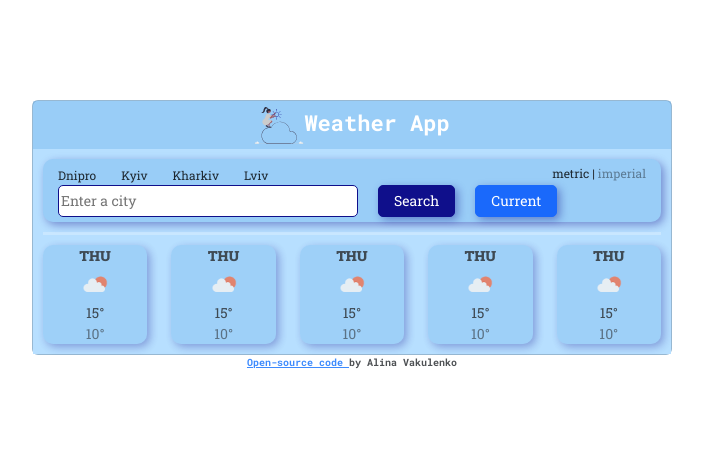
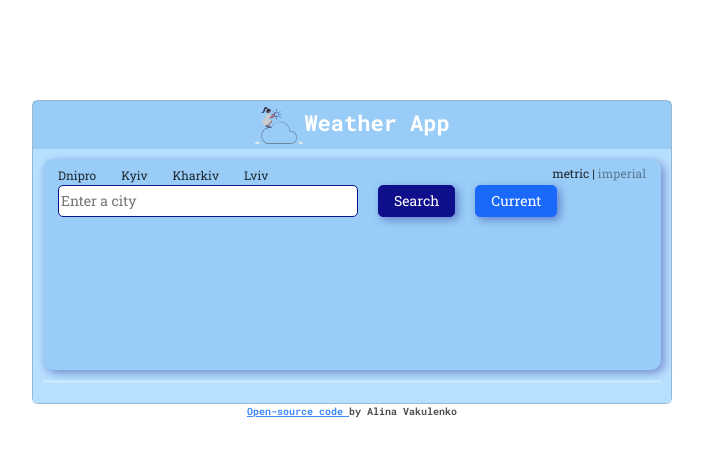
Before and after one commit to alina-vakulenko/weather-app-react, a React (Create React App) app: page / in a window 1280 px wide. Shown: the top 456 px of the page, without its empty margins (288-991 px from the left). Built offline with nearby package versions, Linux system fonts and the light colour scheme.

Commit message:
completed search engine for current and entered city

```diff
--- a/src/Body.js
+++ b/src/Body.js
@@ -21,7 +21,7 @@ export default function Body() {
         </div>
       </section>
       <hr />
-      <Forecast />
+      {/* <Forecast /> */}
     </div>
   );
 }
--- a/src/DefaultCities.js
+++ b/src/DefaultCities.js
@@ -1,22 +1,14 @@
-import React from "react";
+import React, { useState } from "react";
 import "./DefaultCities.css";
 
 export default function DefaultCities() {
   return (
     <div className="DefaultCities">
       <ul>
-        <li className="city" id="city">
-          Dnipro
-        </li>
-        <li className="city" id="city">
-          Kyiv
-        </li>
-        <li className="city" id="city">
-          Kharkiv
-        </li>
-        <li className="city" id="city">
-          Lviv
-        </li>
+        <li className="city">Dnipro</li>
+        <li className="city">Kyiv</li>
+        <li className="city">Kharkiv</li>
+        <li className="city">Lviv</li>
       </ul>
     </div>
   );
--- a/src/Forecast.js
+++ b/src/Forecast.js
@@ -1,97 +1,48 @@
-import React from "react";
+import React, { useState } from "react";
+import axios from "axios";
 import "./Forecast.css";
-import forecastIcon from "./icons/forecast-image.png";
 
 export default function Forecast() {
-  return (
-    <section className="Forecast" id="forecast">
-      <div className="row">
-        <div className="col">
-          <div className="forecast-day">
-            <strong>THU</strong>
-            <img
-              src={forecastIcon}
-              alt="forecast-icon"
-              className="forecast-icon"
-              id="forecast-icon"
-            />
-            <div className="forecast-temp-max" id="forecast-temp-max">
-              15°
-            </div>
-            <div className="forecast-temp-min" id="forecast-temp-min">
-              10°
-            </div>
-          </div>
-        </div>
-        <div className="col">
-          <div className="forecast-day">
-            <strong>THU</strong>
-            <img
-              src={forecastIcon}
-              alt="forecast-icon"
-              className="forecast-icon"
-              id="forecast-icon"
-            />
-            <div className="forecast-temp-max" id="forecast-temp-max">
-              15°
-            </div>
-            <div className="forecast-temp-min" id="forecast-temp-min">
-              10°
-            </div>
-          </div>
-        </div>
-        <div className="col">
-          <div className="forecast-day">
-            <strong>THU</strong>
-            <img
-              src={forecastIcon}
-              alt="forecast-icon"
-              className="forecast-icon"
-              id="forecast-icon"
-            />
-            <div className="forecast-temp-max" id="forecast-temp-max">
-              15°
-            </div>
-            <div className="forecast-temp-min" id="forecast-temp-min">
-              10°
-            </div>
-          </div>
-        </div>
-        <div className="col">
-          <div className="forecast-day">
-            <strong>THU</strong>
-            <img
-              src={forecastIcon}
-              alt="forecast-icon"
-              className="forecast-icon"
-              id="forecast-icon"
-            />
-            <div className="forecast-temp-max" id="forecast-temp-max">
-              15°
-            </div>
-            <div className="forecast-temp-min" id="forecast-temp-min">
-              10°
-            </div>
-          </div>
-        </div>
-        <div className="col">
-          <div className="forecast-day">
-            <strong>THU</strong>
-            <img
-              src={forecastIcon}
-              alt="forecast-icon"
-              className="forecast-icon"
-              id="forecast-icon"
-            />
-            <div className="forecast-temp-max" id="forecast-temp-max">
-              15°
-            </div>
-            <div className="forecast-temp-min" id="forecast-temp-min">
-              10°
-            </div>
-          </div>
-        </div>
-      </div>
-    </section>
-  );
+  const [forecastDay, setForecastDay] = useState("");
+  const [minTemp, setMinTemp] = useState(null);
+  const [maxTemp, setMaxTemp] = useState(null);
+  const [forecastIcon, setForecastIcon] = useState(null);
+  let forecastIconUrl = `http://openweathermap.org/img/wn/${forecastIcon}@2x.png`;
+  let apiKey = "b35c686ba9565ba0ab254c2230937552";
+  let units = "metric";
+  let lat = "";
+  let lon = "";
+  let apiUrl = `https://api.openweathermap.org/data/2.5/onecall?lat=${lat}&lon=${lon}&units=${units}&appid=${apiKey}`;
+
+  function handleResponse(response) {
+    // setForecastDay(response.data.daily);
+    // setMinTemp();
+    // setMaxTemp();
+    // setForecastIcon();
+    console.log(response.data);
+  }
+  // axios.get(apiUrl).then(handleResponse);
+  // function formatTimestamp(timestamp) {
+  //   let currentTime = new Date(timestamp * 1000);
+  //   let day = SearchEngine.days[currentTime.getDay()];
+  //   return day;
+  // }
+
+  return;
+  // <section className="Forecast">
+  //   <div className="row">
+  //     <div className="col">
+  //       <div className="forecast-day">
+  //         <strong>{forecastDay}</strong>
+  //         <img
+  //           src={forecastIconUrl}
+  //           alt="forecast-icon"
+  //           className="forecast-icon"
+  //         />
+  //         <div className="forecast-temp-max">{Math.round(maxTemp)}°</div>
+  //         <div className="forecast-temp-min">{Math.round(minTemp)}°</div>
+  //       </div>
+  //     </div>
+  //   </div>
+  // </section>
 }
--- a/src/SearchEngine.css
+++ b/src/SearchEngine.css
@@ -1,3 +1,6 @@
+.SearchEngine {
+  height: 180px;
+}
 .SearchEngine form {
   line-height: 2;
 }
@@ -56,7 +59,7 @@
   color: var(--text-color-main);
 }
 .CurrentWeather .temperature {
-  font-size: 26px;
+  font-size: 36px;
   font-weight: 600;
   opacity: 0.8;
 }
--- a/src/SearchEngine.js
+++ b/src/SearchEngine.js
@@ -7,9 +7,7 @@ export default function SearchEngine() {
   const [weather, setWeather] = useState({});
   const [loaded, setLoaded] = useState(false);
   const [currentTime, setCurrentTime] = useState({});
-
-  let forecastIconUrl = `http://openweathermap.org/img/wn/${weather.iconCode}@2x.png`;
-  function formatDate(timezone) {
+  const [coords, setCoords] = useState({});
   let days = [
     "Sunday",
     "Monday",
@@ -33,6 +31,9 @@ export default function SearchEngine() {
     "November",
     "December",
   ];
+  let iconUrl = `http://openweathermap.org/img/wn/${weather.iconCode}@2x.png`;
+
+  function formatDate(timezone) {
     let currentTime = new Date();
     let localTime = currentTime.getTime();
     let localOffset = currentTime.getTimezoneOffset() * 60000;
@@ -72,6 +73,7 @@ export default function SearchEngine() {
       dayOfWeek: fullTime.dayOfWeek,
       time: fullTime.time,
     });
+    setCoords({ lon: response.data.coord.lon, lat: response.data.coord.lat });
     setLoaded(true);
   }
 
@@ -88,6 +90,8 @@ export default function SearchEngine() {
     setLoaded(false);
   }
 
+  function searchCurrentCoords(event) {
+    event.preventDefault();
     function searchLocation(position) {
       let latitude = position.coords.latitude;
       let longitude = position.coords.longitude;
@@ -96,8 +100,6 @@ export default function SearchEngine() {
       let apiUrl = `https://api.openweathermap.org/data/2.5/weather?lat=${latitude}&lon=${longitude}&units=${units}&appid=${apiKey}`;
       axios.get(apiUrl).then(handleResponse);
     }
-  function searchCurrentPosition(event) {
-    event.preventDefault();
     navigator.geolocation.getCurrentPosition(searchLocation);
   }
   let searchForm = (
@@ -109,10 +111,7 @@ export default function SearchEngine() {
         onChange={changeCity}
       />
       <input type="submit" value="Search" className="search-button" />
-      <button
-        className="current-location-button"
-        onClick={searchCurrentPosition}
-      >
+      <button className="current-location-button" onClick={searchCurrentCoords}>
         Current
       </button>
     </form>
@@ -121,7 +120,8 @@ export default function SearchEngine() {
   let searchResults = (
     <div className="CurrentWeather">
       <div className="row weather-blocks">
-        <div className="col-4">
+        <div className="col-6">
+          <div className="d-flex justify-content-between">
             <div className="d-flex flex-column">
               <div className="current-city">{city}</div>
               <div className="date">
@@ -131,20 +131,16 @@ export default function SearchEngine() {
                 {currentTime.dayOfWeek} {currentTime.time}
               </div>
             </div>
-        </div>
-        <div className="col-2">
-          <div className="temperature">
+
+            <div className="temperature d-flex align-items-center">
               <i className="fa-solid fa-temperature-three-quarters"></i>
               <span>{weather.temperature}°C</span>
             </div>
           </div>
+        </div>
         <div className="col-3">
           <div className="weather-description">
-            <img
-              src={forecastIconUrl}
-              alt="current-weather-icon"
-              className="icon"
-            />
+            <img src={iconUrl} alt="current-weather-icon" className="icon" />
             <div className="description">{weather.description}</div>
           </div>
         </div>
```
Lines whose indentation alone changed are shown as unchanged.
